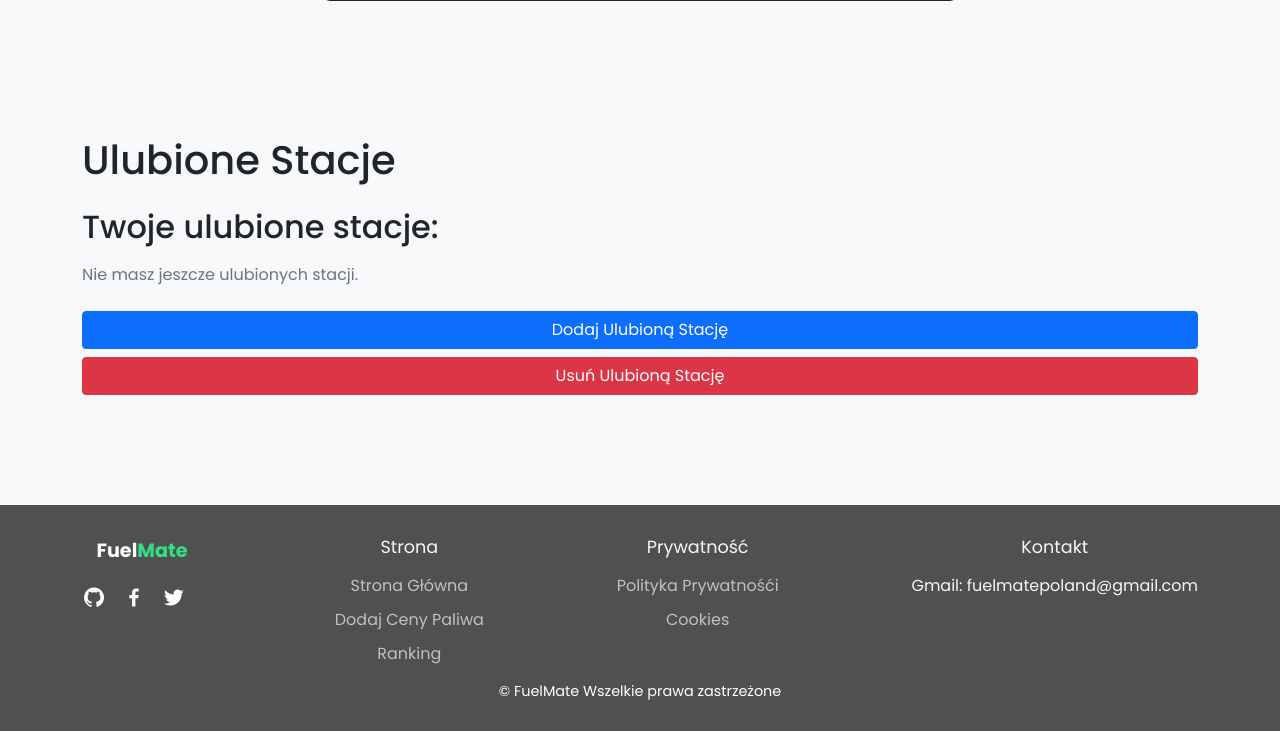
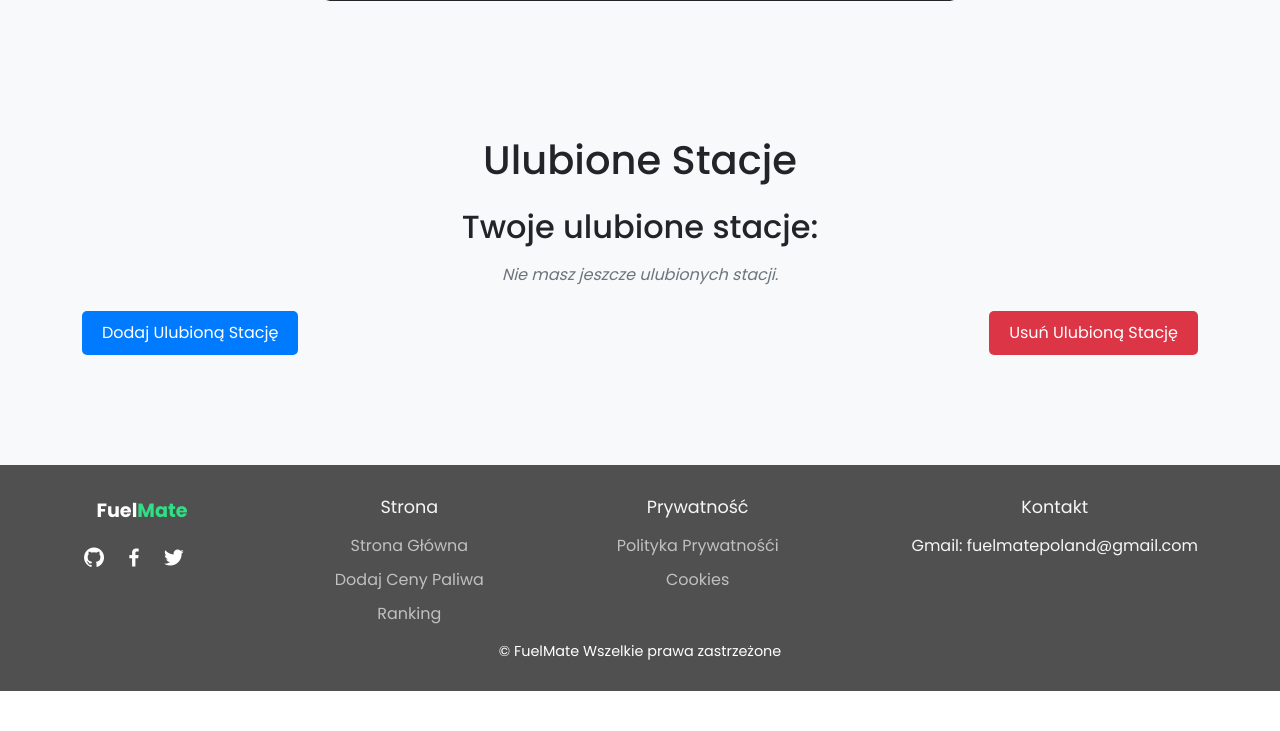
Before and after one commit to Mateoo18/FuelMate, a Django app: page /profil_account/favorite_station/ in a window 1280 px wide. Shown: the part 127-858 px from the top of the page. After the commit the page ends 818 px from the top, so only its background shows below. Run offline with Django 5.2, Linux system fonts and the light colour scheme; the visitor is signed in with stand-in values (Sample User, id 1); data comes from the database, SQL or seed files in the repository; data that the repository does not hold is empty; some libraries are stand-ins or nearby versions.

Commit message:
Commit with new logic about finding nearest stations and some css correction

```diff
--- a/FuelMate/profil_account/templates/add_favorite_station.html
+++ b/FuelMate/profil_account/templates/add_favorite_station.html
@@ -38,7 +38,7 @@
         </form>
 
 
-        <a href="{% url 'profil_account:profile' %}" class="btn btn-secondary mt-3 w-100">Wróć</a>
+        <a href="{% url 'stations:default_page' %}" class="btn btn-secondary mt-3 w-100">Wróć Na Stronę Główną</a>
 
     </div>
 {% endblock %}
--- a/FuelMate/profil_account/templates/favorite_station.html
+++ b/FuelMate/profil_account/templates/favorite_station.html
@@ -5,14 +5,78 @@
 {% block content %}
 <head>
     <style>
-        .containertt{
+        .containertt {
             margin-top: 110px;
             margin-bottom: 110px;
+        }
+
+        .card {
+            box-shadow: 0 4px 8px rgba(0, 0, 0, 0.1);
+            border: none;
+            border-radius: 10px;
+            transition: transform 0.2s, box-shadow 0.2s;
+        }
+
+        .card:hover {
+            transform: translateY(-5px);
+            box-shadow: 0 6px 12px rgba(0, 0, 0, 0.15);
+        }
+
+        .card-title a {
+            text-decoration: none;
+            color: #2c3e50;
+            font-weight: bold;
+        }
+
+        .card-title a:hover {
+            color: #32de84; /* Zielony kolor */
+        }
+
+        .btn-custom {
+            width: auto;
+            padding: 10px 20px;
+            font-size: 16px;
+            border-radius: 5px;
+            transition: background-color 0.3s ease, transform 0.2s ease;
+        }
+
+        .btn-custom.btn-primary {
+            background-color: #007bff;
+            border: none;
+            color: white;
+        }
+
+        .btn-custom.btn-primary:hover {
+            background-color: #0056b3;
+            transform: scale(1.05);
+        }
+
+        .btn-custom.btn-danger {
+            background-color: #dc3545;
+            border: none;
+            color: white;
+        }
+
+        .btn-custom.btn-danger:hover {
+            background-color: #a71d2a;
+            transform: scale(1.05);
+        }
+
+        .actions {
+            display: flex;
+            justify-content: space-between;
+            gap: 10px;
+        }
+
+        .text-muted {
+            text-align: center;
+            font-style: italic;
+            color: #6c757d;
         }
     </style>
 </head>
 <div class="containertt">
-        <h1 class="my-4">Ulubione Stacje</h1>
+    <h1 class="my-4 text-center">Ulubione Stacje</h1>
 
     <!-- Displaying messages -->
     {% if messages %}
@@ -23,7 +87,7 @@
         </div>
     {% endif %}
 
-        <h2 class="my-3">Twoje ulubione stacje:</h2>
+    <h2 class="my-3 text-center">Twoje ulubione stacje:</h2>
 
     {% for station in favorite_station_list %}
         <div class="card mb-3">
@@ -39,8 +103,8 @@
     {% endfor %}
 
     <div class="actions mt-4">
-            <a href="{% url 'profil_account:add_favorite_station' %}" class="btn btn-primary w-100 mb-2">Dodaj Ulubioną Stację</a>
-            <a href="{% url 'profil_account:remove_favorite_station' %}" class="btn btn-danger w-100">Usuń Ulubioną Stację</a>
+        <a href="{% url 'profil_account:add_favorite_station' %}" class="btn btn-custom btn-primary">Dodaj Ulubioną Stację</a>
+        <a href="{% url 'profil_account:remove_favorite_station' %}" class="btn btn-custom btn-danger">Usuń Ulubioną Stację</a>
     </div>
 </div>
 {% endblock %}
```
Also changed, not shown: FuelMate/add_prices/views.py (+18 -5 lines), FuelMate/price_history/templates/list_price.html (+41 -5 lines). Lines whose indentation alone changed are shown as unchanged.
